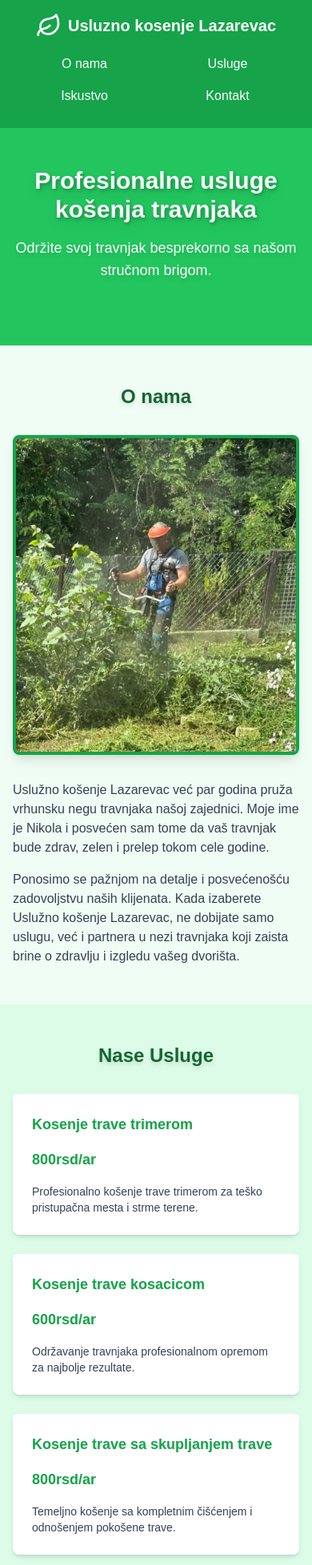
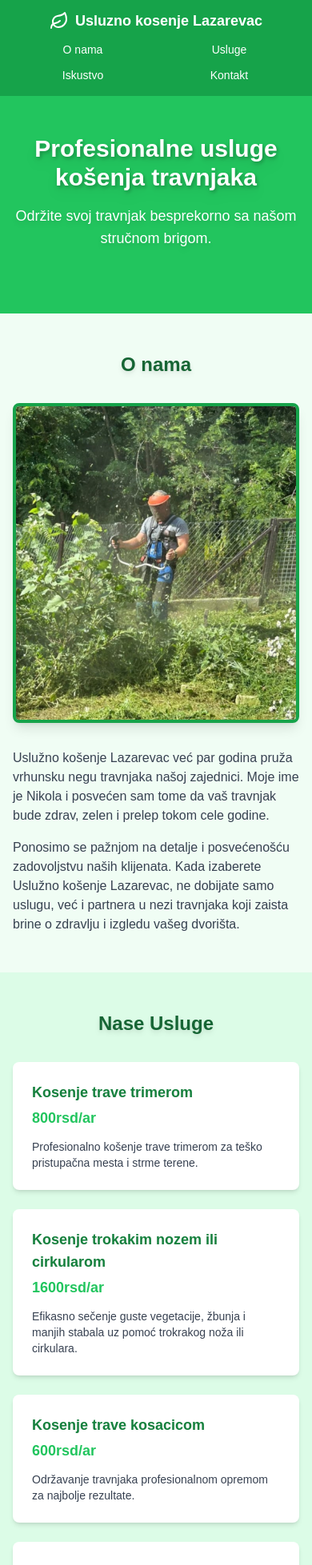
Before and after one commit to vndrija/usluzno-kosenje, a Next.js app in the folder usluzno-kosenje/: page / in a window 390 px wide. Shown: the top 1957 px of the page at 80% size. Built offline with nearby package versions, Linux system fonts and the light colour scheme.

Commit message:
animations,pictures,font

```diff
--- /dev/null
+++ b/usluzno-kosenje/src/app/loading.tsx
@@ -0,0 +1,77 @@
+export default function Loading() {
+  return (
+    <div className="min-h-screen bg-green-50">
+      {/* Header Skeleton */}
+      <div className="bg-green-600 text-white p-4 animate-pulse">
+        <div className="container mx-auto flex flex-col sm:flex-row justify-between items-center">
+          <div className="h-8 w-64 bg-green-500 rounded mb-4 sm:mb-0"></div>
+          <div className="w-full sm:w-auto flex justify-center space-x-4">
+            {[1, 2, 3, 4].map((i) => (
+              <div key={i} className="h-6 w-20 bg-green-500 rounded"></div>
+            ))}
+          </div>
+        </div>
+      </div>
+
+      {/* Hero Skeleton */}
+      <div className="bg-green-500 py-12 sm:py-20 animate-pulse">
+        <div className="container mx-auto text-center px-4">
+          <div className="h-12 w-3/4 mx-auto bg-green-400 rounded mb-4"></div>
+          <div className="h-8 w-2/4 mx-auto bg-green-400 rounded"></div>
+        </div>
+      </div>
+
+      {/* About Skeleton */}
+      <div className="py-12 sm:py-16 px-4 animate-pulse">
+        <div className="container mx-auto">
+          <div className="h-10 w-48 mx-auto bg-gray-200 rounded mb-8"></div>
+          <div className="flex flex-col md:flex-row items-center justify-between">
+            <div className="md:w-1/2 mb-8 md:mb-0">
+              <div className="w-[400px] h-[400px] bg-gray-200 rounded-lg mx-auto"></div>
+            </div>
+            <div className="md:w-1/2 md:pl-8">
+              <div className="h-4 bg-gray-200 rounded mb-4"></div>
+              <div className="h-4 bg-gray-200 rounded mb-4"></div>
+              <div className="h-4 bg-gray-200 rounded"></div>
+            </div>
+          </div>
+        </div>
+      </div>
+
+      {/* Services Skeleton */}
+      <div className="bg-green-100 py-12 sm:py-16 px-4 animate-pulse">
+        <div className="container mx-auto">
+          <div className="h-10 w-48 mx-auto bg-gray-200 rounded mb-8"></div>
+          <div className="grid grid-cols-1 sm:grid-cols-2 lg:grid-cols-3 gap-6">
+            {[1, 2, 3].map((i) => (
+              <div key={i} className="bg-white p-6 rounded-lg">
+                <div className="h-6 w-3/4 bg-gray-200 rounded mb-4"></div>
+                <div className="h-6 w-1/4 bg-gray-200 rounded mb-4"></div>
+                <div className="h-4 bg-gray-200 rounded"></div>
+              </div>
+            ))}
+          </div>
+        </div>
+      </div>
+
+      {/* Experience Skeleton */}
+      <div className="py-12 sm:py-16 px-4 animate-pulse">
+        <div className="container mx-auto">
+          <div className="h-10 w-48 mx-auto bg-gray-200 rounded mb-8"></div>
+          <div className="grid grid-cols-1 sm:grid-cols-2 lg:grid-cols-3 gap-6">
+            {[1, 2, 3, 4].map((i) => (
+              <div key={i} className="h-[350px] bg-gray-200 rounded-lg"></div>
+            ))}
+          </div>
+        </div>
+      </div>
+
+      {/* Footer Skeleton */}
+      <div className="bg-green-800 py-4 px-4 animate-pulse">
+        <div className="container mx-auto">
+          <div className="h-4 w-64 bg-green-700 rounded mx-auto"></div>
+        </div>
+      </div>
+    </div>
+  )
+}
--- a/usluzno-kosenje/src/components/About.tsx
+++ b/usluzno-kosenje/src/components/About.tsx
@@ -12,7 +12,9 @@ export default function About() {
               width={400}
               height={300}
               alt="About Us"
-              className="rounded-lg shadow-lg w-[400px] h-[400px] object-cover mx-auto border-4 border-green-600"
+              className="rounded-lg shadow-lg w-[400px] h-[400px] object-cover mx-auto border-4 border-green-600 transition-transform duration-300 hover:scale-105"
+              loading="eager"
+              priority
             />
           </div>
           <div className="md:w-1/2 md:pl-8 md:mt-0">
--- a/usluzno-kosenje/src/components/Experience.tsx
+++ b/usluzno-kosenje/src/components/Experience.tsx
@@ -32,7 +32,8 @@ export default function Experience() {
               width={1000}
               height={800}
               alt={image.alt}
-              className="rounded-lg shadow-lg w-full h-[350px] object-cover border-4 border-green-600 hover:border-green-500 transition-colors"
+              className="rounded-lg shadow-lg w-full h-[350px] object-cover border-4 border-green-600 hover:border-green-500 transition-all duration-300 hover:scale-105"
+              loading="lazy"
             />
           ))}
         </div>
--- a/usluzno-kosenje/src/components/Header.tsx
+++ b/usluzno-kosenje/src/components/Header.tsx
@@ -2,30 +2,30 @@ import { Leaf } from "lucide-react"
 
 export default function Header() {
   return (
-    <header className="bg-green-600 text-white p-4">
+    <header className="bg-green-600 text-white p-3 sm:p-4">
       <div className="container mx-auto flex flex-col sm:flex-row justify-between items-center">
-        <div className="flex items-center mb-4 sm:mb-0">
-          <Leaf className="h-8 w-8 mr-2" />
-          <h1 className="text-xl sm:text-2xl font-bold">Usluzno kosenje Lazarevac</h1>
+        <div className="flex items-center mb-2 sm:mb-0">
+          <Leaf className="h-6 w-6 sm:h-8 sm:w-8 mr-2" />
+          <h1 className="text-lg sm:text-2xl font-bold">Usluzno kosenje Lazarevac</h1>
         </div>
         <nav className="w-full sm:w-auto">
-          <ul className="flex flex-wrap justify-center sm:space-x-4">
-            <li className="w-1/2 sm:w-auto text-center mb-2 sm:mb-0">
+          <ul className="grid grid-cols-2 sm:flex sm:space-x-4 text-sm sm:text-base gap-y-1">
+            <li className="text-center">
               <a href="#about" className="hover:underline block py-1">
                 O nama
               </a>
             </li>
-            <li className="w-1/2 sm:w-auto text-center mb-2 sm:mb-0">
+            <li className="text-center">
               <a href="#services" className="hover:underline block py-1">
                 Usluge
               </a>
             </li>
-            <li className="w-1/2 sm:w-auto text-center mb-2 sm:mb-0">
+            <li className="text-center">
               <a href="#experience" className="hover:underline block py-1">
                 Iskustvo
               </a>
             </li>
-            <li className="w-1/2 sm:w-auto text-center">
+            <li className="text-center">
               <a href="#contact" className="hover:underline block py-1">
                 Kontakt
               </a>
--- a/usluzno-kosenje/src/components/Services.tsx
+++ b/usluzno-kosenje/src/components/Services.tsx
@@ -6,19 +6,24 @@ export default function Services() {
       description: "Profesionalno košenje trave trimerom za teško pristupačna mesta i strme terene.",
     },
     {
+      title: "Kosenje trokakim nozem ili cirkularom",
+      price: "1600rsd/ar",
+      description: "Efikasno sečenje guste vegetacije, žbunja i manjih stabala uz pomoć trokrakog noža ili cirkulara.",
+    },
+    {
       title: "Kosenje trave kosacicom",
       price: "600rsd/ar",
       description: "Održavanje travnjaka profesionalnom opremom za najbolje rezultate.",
     },
     {
-      title: "Kosenje trave sa skupljanjem trave",
+      title: "Kosenje trave kosacicom sa skupljanjem trave",
       price: "800rsd/ar",
       description: "Temeljno košenje sa kompletnim čišćenjem i odnošenjem pokošene trave.",
     },
     {
       title: "Izbacivanje trave iz dvorista dzakovima 160L",
       price: "350rsd/dzak",
-      description: "Temeljno košenje sa kompletnim čišćenjem i odnošenjem pokošene trave.",
+      description: "Odvoz i ekološko zbrinjavanje pokošene trave u velikim džakovima od 160L.",
     },
   ]
 
@@ -28,9 +33,11 @@ export default function Services() {
         <h2 className="text-2xl sm:text-3xl font-bold text-center mb-8 text-green-800 drop-shadow-md">Nase Usluge</h2>
         <div className="grid grid-cols-1 sm:grid-cols-2 lg:grid-cols-3 gap-6">
           {services.map((service, index) => (
-            <div key={index} className="bg-white p-6 rounded-lg shadow-md">
-              <h3 className="text-lg sm:text-xl font-semibold mb-4 text-green-600 drop-shadow-sm">{service.title}</h3>
-              <h5 className="text-lg sm:text-xl font-semibold mb-4 text-green-600">{service.price}</h5>
+            <div key={index} className="bg-white p-6 rounded-lg shadow-md hover:shadow-xl transition-shadow duration-300">
+              <div className="mb-3">
+                <h3 className="text-lg sm:text-xl font-semibold text-green-700 drop-shadow-sm">{service.title}</h3>
+                <h5 className="text-lg sm:text-xl font-semibold text-green-500 mt-1">{service.price}</h5>
+              </div>
               <p className="text-sm sm:text-base text-gray-700">{service.description}</p>
             </div>
           ))}
```
